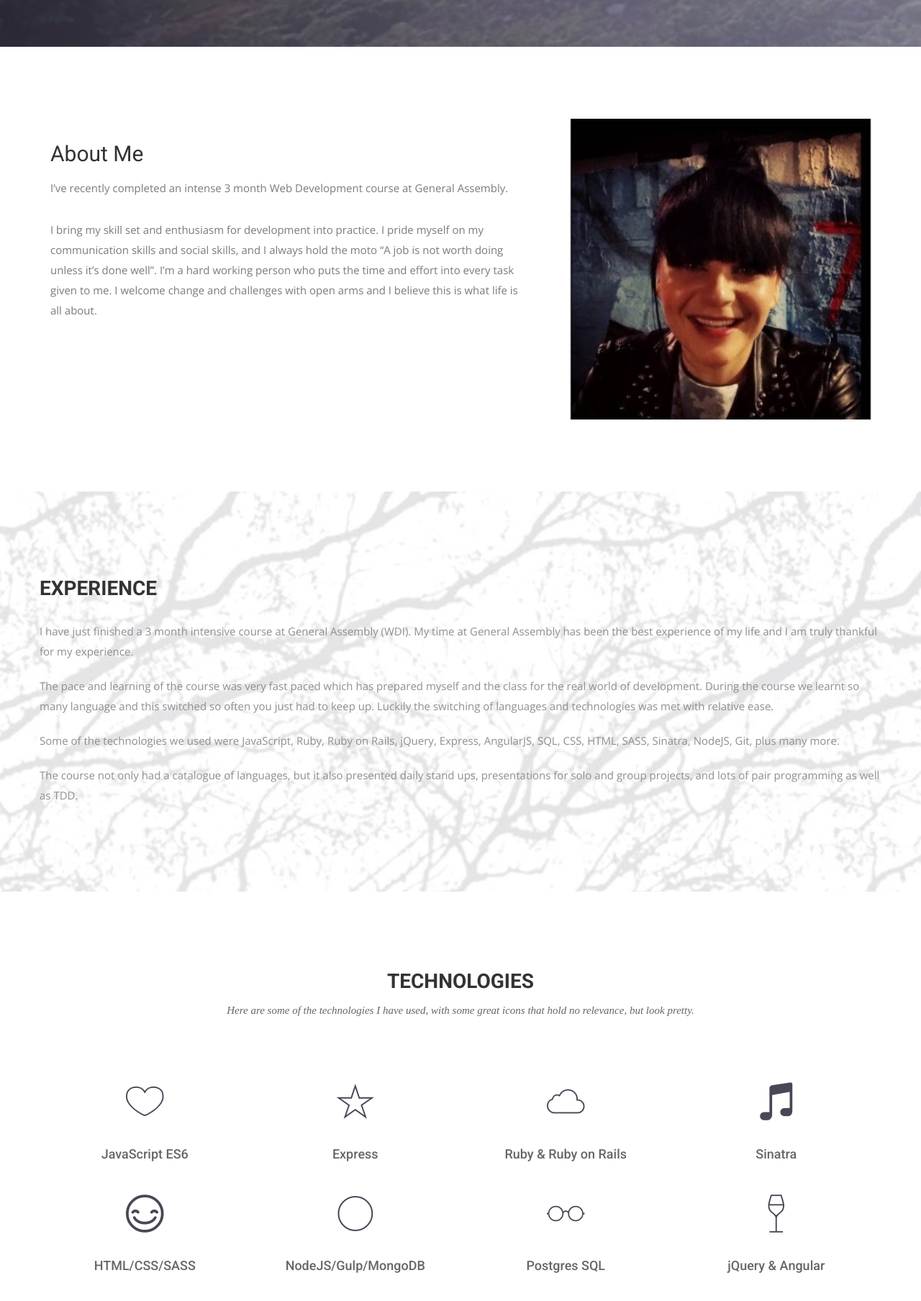
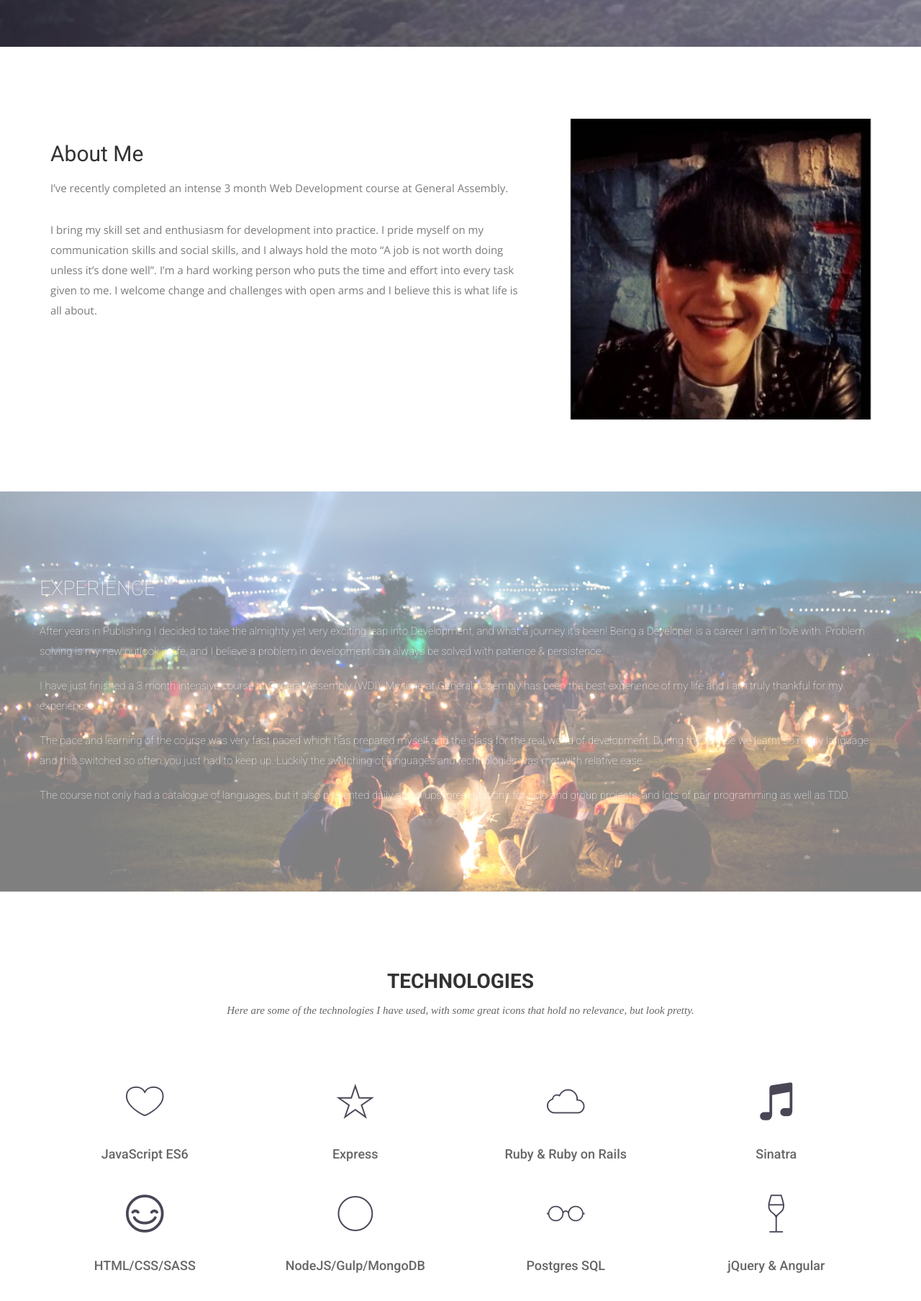
Before and after one commit to Nattie87/Nattie87.github.io, a Jekyll site: the page built from index.html, in a window 1280 px wide, cut to the strip 880-2765 px from the top of the page. Shown: the top 1808 px of the strip at 72% size. Built offline with Jekyll 4.4.1, drawn with Linux system fonts in a browser that asks for light colours; nearby versions of some CDN libraries; some web fonts are replaced.

Commit message:
Added styling to experience

```diff
--- a/css/airspace.css
+++ b/css/airspace.css
@@ -231,7 +231,7 @@ font header .navbar-default .navbar-nav li a:hover {
 	Feature Start
 --*/
 #feature {
-  background: url("../img/wood.jpg");
+  background: url("../img/glastos.jpg");
   background-position: 50% 94px;
   width: 100%;
   display: block;
@@ -251,18 +251,25 @@ font header .navbar-default .navbar-nav li a:hover {
   -webkit-backface-visibility: hidden;
   backface-visibility: hidden;
   padding: 100px 0;
+  opacity: 0.5;
 }
 #feature h2 {
   font-size: 28px;
   font-weight: 600;
   margin-bottom: 30px;
+  color: white;
+  font-family: 'Roboto', sans-serif;
+    font-weight: 100;
 }
 #feature p {
-  color: #8d8f92;
+  color: white;
+  /*color: #8d8f92;*/
   margin-bottom: 20px;
+  font-family: 'Roboto', sans-serif;
+  font-weight: 100;
 }
 #feature .btn-view-works {
-  background: #655E7A;
+  background: #white;
   color: #fff;
   padding: 10px 20px;
 }
--- a/index.html
+++ b/index.html
@@ -45,11 +45,14 @@ permalink: /
   <div class="row">
     <!-- <div class="col-md-6 col-md-offset-6"> -->
       <h2>EXPERIENCE</h2>
+
+      <p>After years in Publishing I decided to take the almighty yet very exciting leap into Development, and what a journey it's been! Being a Developer is a career I am in love with. Problem solving is my new outlook in life, and I believe a problem in development can always be solved with patience & persistence.</p>
+
       <p>I have just finished a 3 month intensive course at General Assembly (WDI). My time at General Assembly has been the best experience of my life and I am truly thankful for my experience. </p>
 
       <p>The pace and learning of the course was very fast paced which has prepared myself and the class for the real world of development. During the course we learnt so many language and this switched so often you just had to keep up. Luckily the switching of languages and technologies was met with relative ease.</p>
-
-      <p>Some of the technologies we used were JavaScript, Ruby, Ruby on Rails, jQuery, Express, AngularJS, SQL, CSS, HTML, SASS, Sinatra, NodeJS, Git, plus many more.</p>
+<!--
+      <p>Some of the technologies we used were JavaScript, Ruby, Ruby on Rails, jQuery, Express, AngularJS, SQL, CSS, HTML, SASS, Sinatra, NodeJS, Git, plus many more.</p> -->
 
       <p>The course not only had a catalogue of languages, but it also presented daily stand ups, presentations for solo and group projects, and lots of pair programming as well as TDD.</p>
       <!-- <a href="#" class="btn btn-view-works">View Works</a> -->
```
Also changed, not shown: _posts/2016-05-20-my-example-post.md (deleted, +0 -12 lines), _posts/2016-08-05-my-example-post.md (added, +19 -0 lines), _posts/2016-08-10-welcome-to-jekyll.md (renamed from _posts/2016-05-20-welcome-to-jekyll.md, +1 -2 lines), _posts/2016-09-12-this-post-demonstrates-post-content-styles.md (renamed from _posts/2016-05-20-this-post-demonstrates-post-content-styles.md, +2 -3 lines), _posts/2016-09-16-super-long-article.md (renamed from _posts/2016-05-20-super-long-article.md, +1 -1 lines), img/glastos.jpg (added), img/sparkle.jpg (added), img/url.jpg (added).
